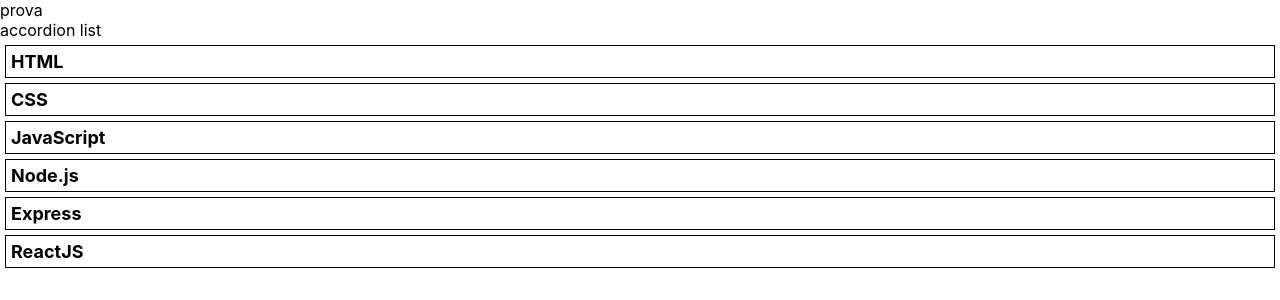
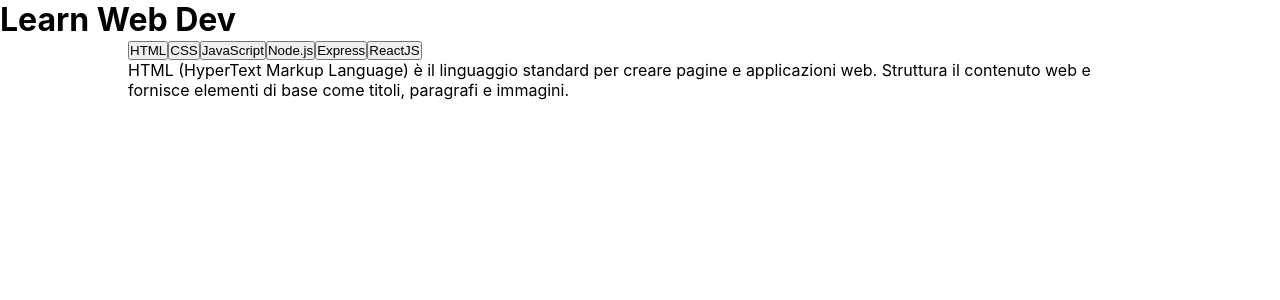
Before and after one commit to francescocifaldi/react-use-state, a React (Vite) app: page / in a window 1280 px wide. Shown: the top 300 px of the page. Built offline with nearby package versions, Linux system fonts and the light colour scheme.

Commit message:
ADD button and content replace accordion [components]

```diff
--- a/src/App.jsx
+++ b/src/App.jsx
@@ -1,15 +1,28 @@
-import AccordionList from "./components/accordion/AccordionList"
+import { useState } from "react"
+import Button from "./components/Button"
+import Content from "./components/Content"
+import languages from "./languages"
+
 function App() {
+  const [selected, setSelected] = useState(0)
 
   return (
     <>
-      <div>
-        prova
-      </div>
-      <div>
-        <AccordionList />
-      </div>
-
+      <main>
+        <div>
+          <h1>Learn Web Dev</h1>
+        </div>
+        <div className="container">
+          <div>
+            {languages.map((language) => (
+              <Button key={language.id} item={language} />
+            ))}
+          </div>
+          <div>
+            <Content item={languages[0]} />
+          </div>
+        </div>
+      </main>
     </>
   )
 }
--- /dev/null
+++ b/src/components/Button.jsx
@@ -0,0 +1,6 @@
+export default function Button({ item }) {
+    const { id, title } = item
+    return (
+        <button>{title}</button>
+    )
+}
--- /dev/null
+++ b/src/components/Content.jsx
@@ -0,0 +1,6 @@
+export default function Content({ item }) {
+    const { id, title, description } = item
+    return (
+        <>{description}</>
+    )
+}
--- a/src/components/accordion/Accordion.module.css
+++ /dev/null
@@ -1,15 +0,0 @@
-.accordion {
-    border: 1px solid;
-    padding: 5px;
-    margin: 5px;
-    user-select: none;
-}
-
-.title {
-    font-size: large;
-    font-weight: bold;
-}
-
-.item {
-    color: grey;
-}
--- a/src/components/accordion/AccordionItem.jsx
+++ /dev/null
@@ -1,22 +0,0 @@
-import { useState } from "react"
-import style from "./Accordion.module.css"
-
-export default function AccordionItem({ language, onClick, }) {
-    const [selected, setSelected] = useState(false)
-    const { id, title, description } = language
-
-    function onToggle() {
-        setSelected(!selected)
-    }
-
-    return (
-        <div onClick={onToggle} className={style.accordion}>
-            <div className={style.title}>
-                {title}
-            </div>
-            {selected && <div className={style.item}>
-                {description}
-            </div>}
-        </div>
-    )
-}
--- a/src/components/accordion/AccordionList.jsx
+++ /dev/null
@@ -1,23 +0,0 @@
-
-import AccordionItem from "./AccordionItem.jsx"
-import languages from "../../languages.js"
-
-export default function AccordionList() {
-
-    return (
-        <>
-            <div>
-                accordion list
-            </div>
-
-            <div>
-                {languages.map((language) => (
-                    <div key={language.id}>
-                        <AccordionItem language={language} />
-                    </div>
-                ))}
-
-            </div>
-        </>
-    )
-}
--- a/src/index.css
+++ b/src/index.css
@@ -11,3 +11,8 @@
 .debug {
   border: 2px red dotted;
 }
+
+.container {
+  max-width: 1024px;
+  margin: 0 auto;
+}
```
